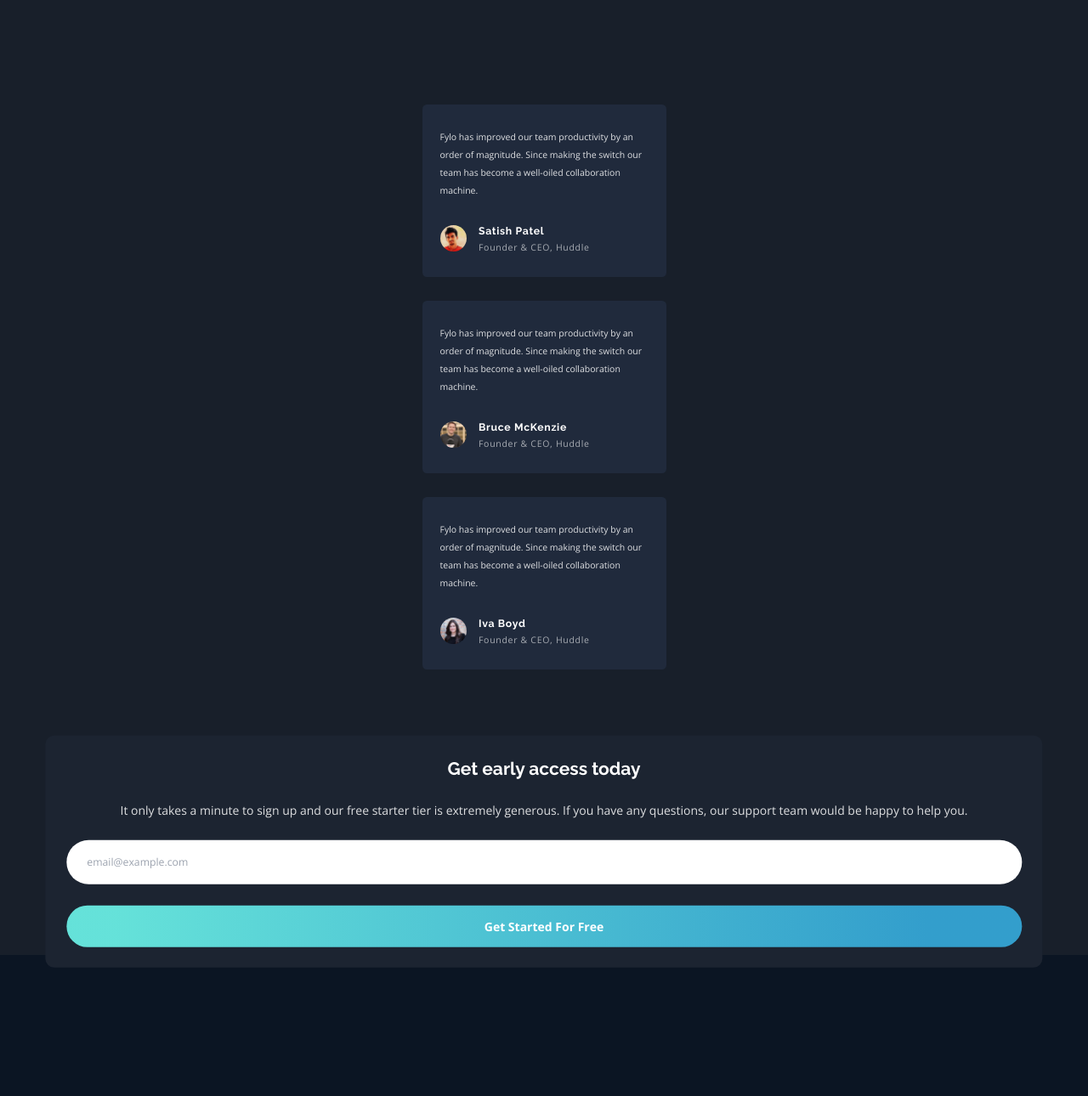
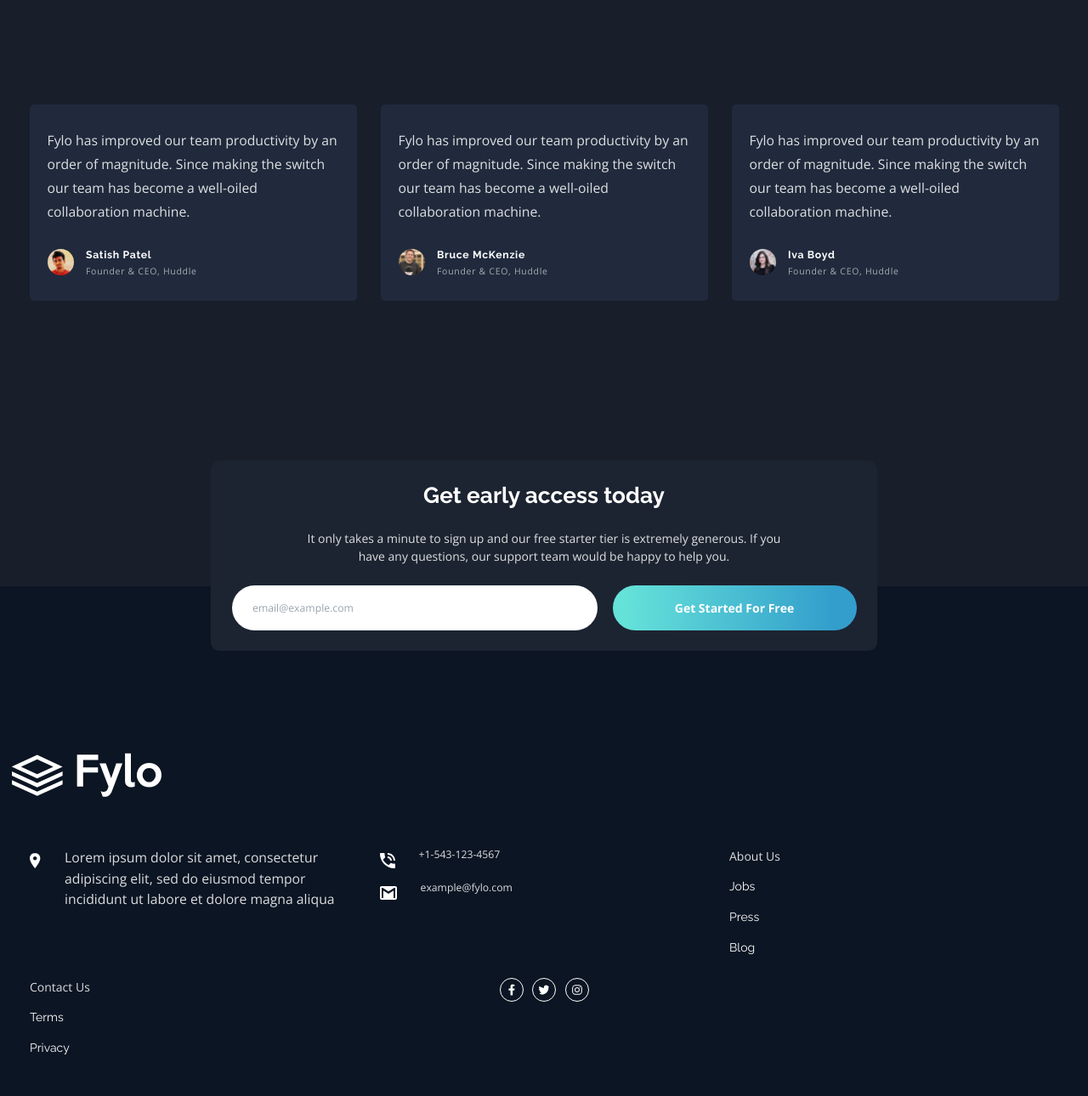
Before and after one commit to amirhazizi/fylo-dark-theme-landing-page, a website: page index.html in a window 1280 px wide. Shown: the part 1970-3260 px from the top of the page at 85% size. Drawn offline with nearby package versions, Linux system fonts and the light colour scheme.

Commit message:
update style.css

```diff
--- a/css/input.css
+++ b/css/input.css
@@ -74,11 +74,6 @@ header {
     background: linear-gradient(to right, var(--cl-Cyan) 5%, var(--cl-Blue) 90%);
 }
 
-/* section 3 */
-.comment-article p {
-    font-size: .75rem;
-}
-
 
 /* footer */
 footer {
@@ -93,3 +88,12 @@ footer {
     width: 2rem;
     padding: .45rem;
 }
+
+@media(min-width:768px) {
+
+
+    footer {
+        padding-top: 14rem;
+    }
+
+}
--- a/index.html
+++ b/index.html
@@ -215,12 +215,12 @@
     <!-- section 3 -->
     <section>
       <!-- container -->
-      <div class="max-w-sm p-4 px-7 mx-auto grid gap-8">
+      <div
+        class="max-w-sm p-4 px-7 mx-auto grid gap-8 md:grid-cols-2 md:max-w-3xl lg:max-w-5xl lg:grid-cols-3 xl:max-w-custom_2"
+      >
         <!-- article 1 -->
-        <article
-          class="comment-article bg-clDarkBlue_4 p-6 py-8 rounded-md space-y-8"
-        >
-          <p class="leading-6">
+        <article class="bg-clDarkBlue_4 p-6 py-8 rounded-md space-y-8">
+          <p class="text-xs leading-6 md:text-base lg:text-lg lg:leading-8">
             Fylo has improved our team productivity by an order of magnitude.
             Since making the switch our team has become a well-oiled
             collaboration machine.
@@ -243,7 +243,7 @@
         <article
           class="comment-article bg-clDarkBlue_4 p-6 py-8 rounded-md space-y-8"
         >
-          <p class="leading-6">
+          <p class="text-xs leading-6 md:text-base lg:text-lg lg:leading-8">
             Fylo has improved our team productivity by an order of magnitude.
             Since making the switch our team has become a well-oiled
             collaboration machine.
@@ -266,7 +266,7 @@
         <article
           class="comment-article bg-clDarkBlue_4 p-6 py-8 rounded-md space-y-8"
         >
-          <p class="leading-6">
+          <p class="text-xs leading-6 md:text-base lg:text-lg lg:leading-8">
             Fylo has improved our team productivity by an order of magnitude.
             Since making the switch our team has become a well-oiled
             collaboration machine.
@@ -292,34 +292,39 @@
     <footer class="relative bg-clDarkBlue_3">
       <!-- float email container -->
       <div
-        class="absolute w-11/12 p-7 space-y-7 -top-1/2 left-1/2 translate-y-3/4 -translate-x-1/2 text-center bg-clDarkBlue_1 rounded-xl"
+        class="absolute w-11/12 p-7 space-y-7 -top-1/2 left-1/2 translate-y-3/4 -translate-x-1/2 text-center bg-clDarkBlue_1 rounded-xl md:max-w-2xl lg:max-w-4xl"
       >
-        <h2 class="text-2xl font-bold">Get early access today</h2>
-        <p>
+        <h2 class="text-2xl font-bold md:text-3xl">Get early access today</h2>
+        <p class="md:max-w-2xl md:mx-auto">
           It only takes a minute to sign up and our free starter tier is
           extremely generous. If you have any questions, our support team would
           be happy to help you.
         </p>
-        <form class="flex flex-col space-y-7">
+        <form class="flex flex-col space-y-7 md:flex-row md:space-y-0 md:gap-5">
           <input
-            class="rounded-full pl-7 p-5 text-clDarkBlue_1 text-sm focus:outline-clCyan"
+            class="rounded-full pl-7 p-5 text-clDarkBlue_1 text-sm focus:outline-clCyan md:w-3/5"
             type="text"
             placeholder="email@example.com"
           />
           <button
-            class="intro-btn rounded-full p-4 w-full font-bold"
+            class="intro-btn rounded-full p-4 w-full font-bold md:w-2/5"
             type="submit"
           >
             Get Started For Free
           </button>
         </form>
       </div>
-      <!-- contaienr -->
-      <div class="p-2 max-w-sm mx-auto space-y-10">
+      <div
+        class="p-2 max-w-sm mx-auto space-y-7 md:p-0 md:max-w-3xl lg:max-w-5xl xl:max-w-custom"
+      >
         <!-- logo -->
         <img class="ml-4" src="./images/logo.svg" alt="logo.svg" />
-        <!-- contact container -->
-        <div class="space-y-5">
+        <!-- contaienr -->
+        <div
+          class="p-2 space-y-10 md:space-y-0 md:grid md:gap-7 md:grid-cols-2 lg:p-10 lg:grid-cols-3 lx:gap-10 lx:grid-cols-6"
+        >
+          <!-- Location container -->
+          <div class="space-y-5 lx:col-span-2">
             <!-- location -->
             <div class="flex items-start space-x-8">
               <img
@@ -333,7 +338,10 @@
               </p>
             </div>
             <!-- end location -->
+          </div>
 
+          <!-- contact container -->
+          <div class="space-y-4">
             <!-- phone -->
             <div class="flex items-start space-x-8">
               <img
@@ -341,7 +349,7 @@
                 src="images/icon-phone.svg"
                 alt="icon-phone.svg"
               />
-            <p class="text-lg">+1-543-123-4567</p>
+              <p class="text-lg md:text-sm">+1-543-123-4567</p>
             </div>
             <!-- end phone -->
 
@@ -352,13 +360,13 @@
                 src="images/icon-email.svg"
                 alt="icon-email.svg"
               />
-            <p class="text-lg">example@fylo.com</p>
+              <p class="text-lg md:text-sm">example@fylo.com</p>
             </div>
             <!-- end email -->
           </div>
-        <!-- links container -->
-        <div class="space-y-10 pt-14">
-          <ul class="space-y-4">
+
+          <!-- links container 1 -->
+          <ul class="space-y-4 lx:pl-12">
             <li>
               <p>About Us</p>
             </li>
@@ -372,7 +380,9 @@
               <a href="#">Blog</a>
             </li>
           </ul>
-          <ul class="space-y-4">
+
+          <!-- links container 2 -->
+          <ul class="space-y-4 lx:pl-12">
             <li>
               <p>Contact Us</p>
             </li>
@@ -383,9 +393,11 @@
               <a href="#">Privacy</a>
             </li>
           </ul>
-        </div>
+
           <!-- social links -->
-        <div class="flex justify-center items-center space-x-3">
+          <div
+            class="flex justify-center items-center space-x-3 md:items-start md:col-span-2 lg:col-span-1"
+          >
             <a href="#">
               <svg
                 class="facebook-icon h-8 rounded-full fill-white border border-clWhite"
@@ -421,6 +433,7 @@
             </a>
           </div>
         </div>
+      </div>
     </footer>
     <!-- end footer -->
 
--- a/tailwind.config.js
+++ b/tailwind.config.js
@@ -8,7 +8,11 @@ module.exports = {
         sm: "480px",
         md: "768px",
         lg: "976px",
-        lx: "1440x",
+        lx: "1440px",
+      },
+      maxWidth: {
+        custom: "95rem",
+        custom_2: "90rem",
       },
       // ## Colors
       colors: {
```
Also changed, not shown: css/styles.css. Lines whose indentation alone changed are shown as unchanged.
